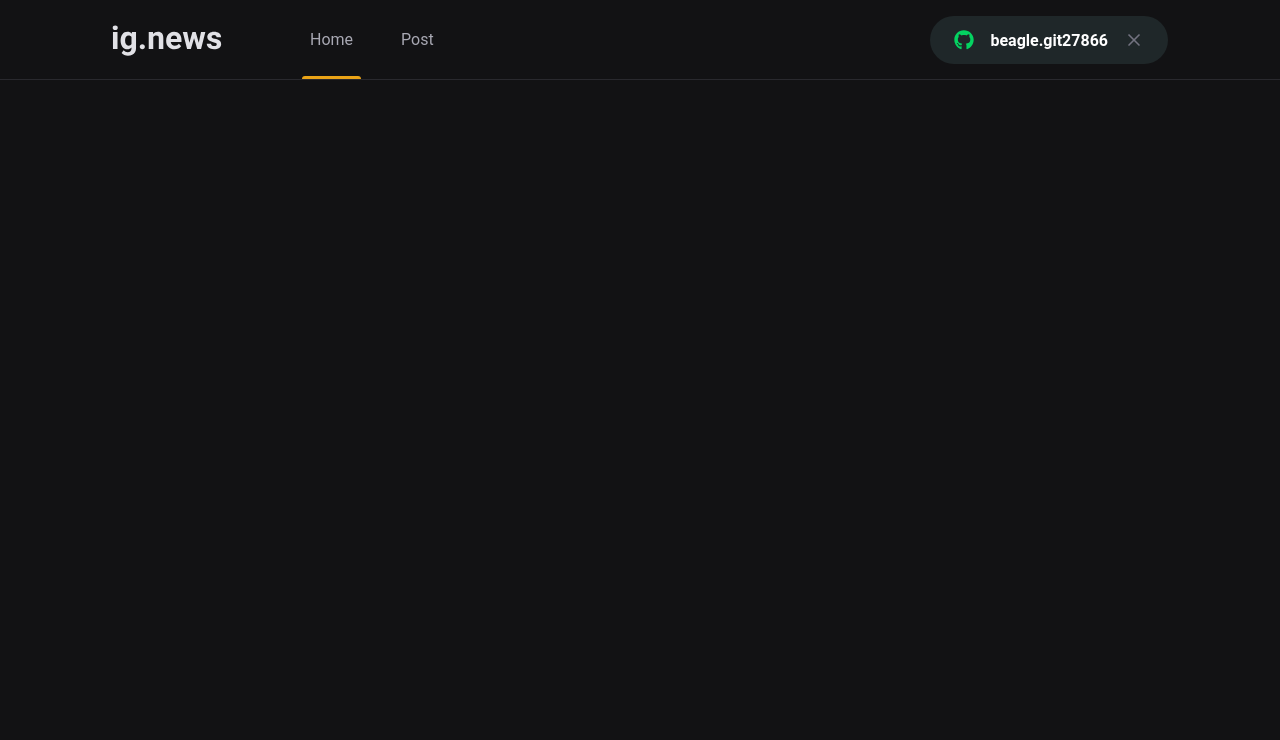
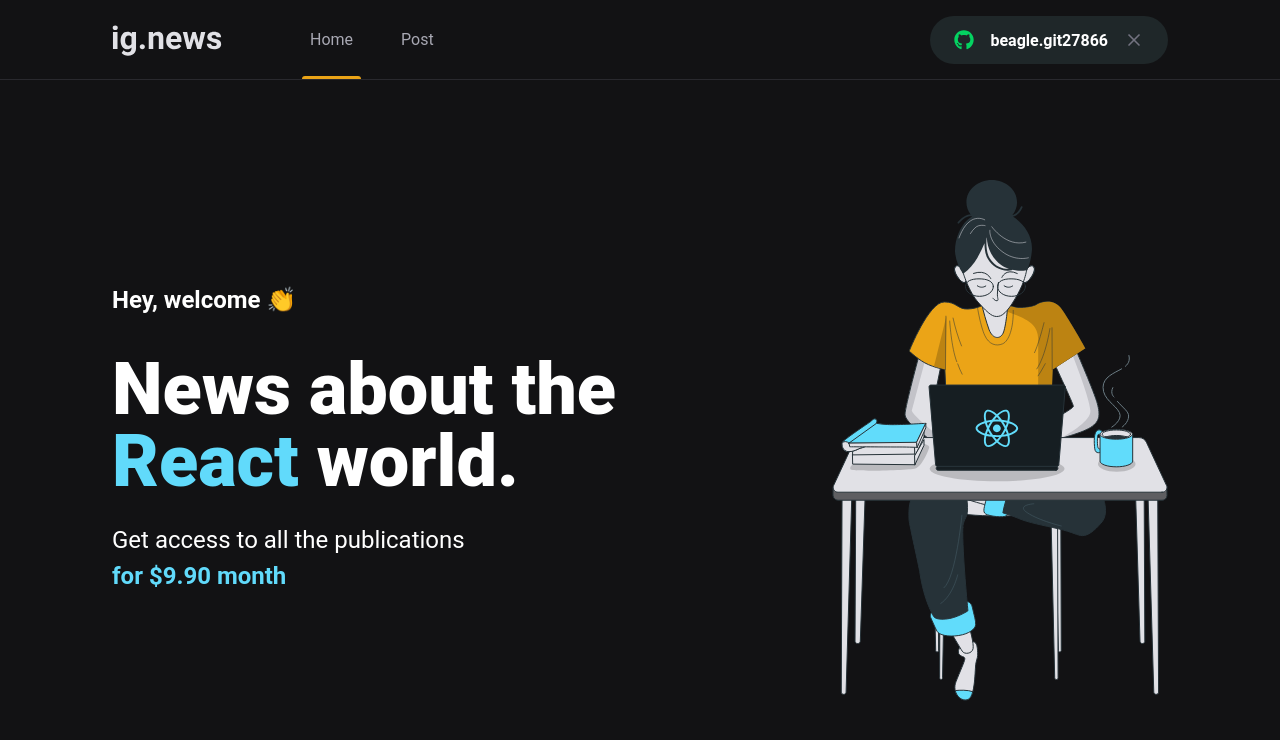
Before and after one commit to Btech27866/rocketseat, a Next.js app: page / in a window 1280 px wide. Shown: the top 740 px of the page. Built offline with nearby package versions, Linux system fonts and the light colour scheme.

Commit message:
create home page

```diff
--- a/src/pages/index.tsx
+++ b/src/pages/index.tsx
@@ -7,6 +7,17 @@
       <Head>
         <title> Start | ignews</title>
       </Head>
+      <main className={styles.contentContainer}>
+        <section className={styles.hero}>
+          <span> Hey, welcome 👏️</span>
+          <h1>News about the <span>React </span>world.</h1>
+          <p>
+            Get access to all the publications <br/>
+            <span> for $9.90 month </span>
+          </p>
+        </section>
+        <img src="/images/avatar.svg" alt="Girl coding" />
+      </main>
     </>
   )
 }
--- a/src/style/home.module.scss
+++ b/src/style/home.module.scss
@@ -1,3 +1,35 @@
-.title{
-    color: red
+.contentContainer{
+    max-width: 1120px;
+    margin: 0 auto;
+    padding: 0 2rem;
+    height: calc(100vh - 5rem);
+    display: flex;
+    align-items: center;
+    justify-content: space-between;
 }
+
+.hero{
+    max-width: 600px;
+    > span{
+        font-size: 1.5rem;
+        font-weight: bold;
+    }
+    h1{
+        font-size: 4.5rem;
+        line-height: 4.5rem;
+        font-weight: 900;
+        margin-top: 2.5rem;
+        span{
+            color: var(--cyan-500);
+        }
+    }
+    p{
+        font-size: 1.5rem;
+        line-height: 2.25rem;
+        margin-top: 1.5rem;
+        span{
+            color: var(--cyan-500);
+            font-weight: bold;
+        }
+    }
+}
```
